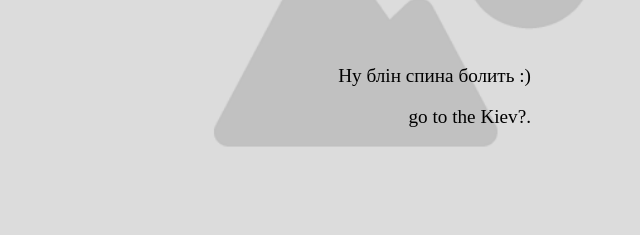
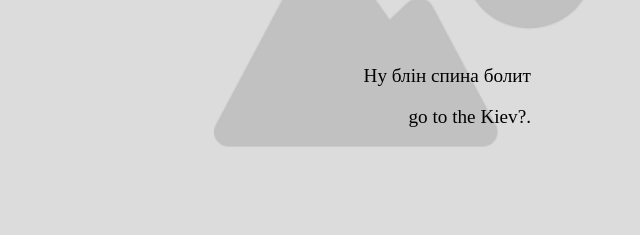
Before and after one commit to masha7211111/logika_M5, a plain HTML site: page index.html in a window 1280 px wide. Shown: the part 399-634 px from the top of the page, 237-877 px from the left. Drawn offline with Linux system fonts and the light colour scheme.

Commit message:
second commit

```diff
--- a/index.html
+++ b/index.html
@@ -11,7 +11,7 @@
         <div class="header_left">
             <h1>Гонташ Марія</h1>
             <div class="bio">
-                <p>Ну блін спина болить :)</p>
+                <p>Ну блін спина болит</p>
                 <p>go to the Kiev?.</p>
             </div>
         </div>
```
